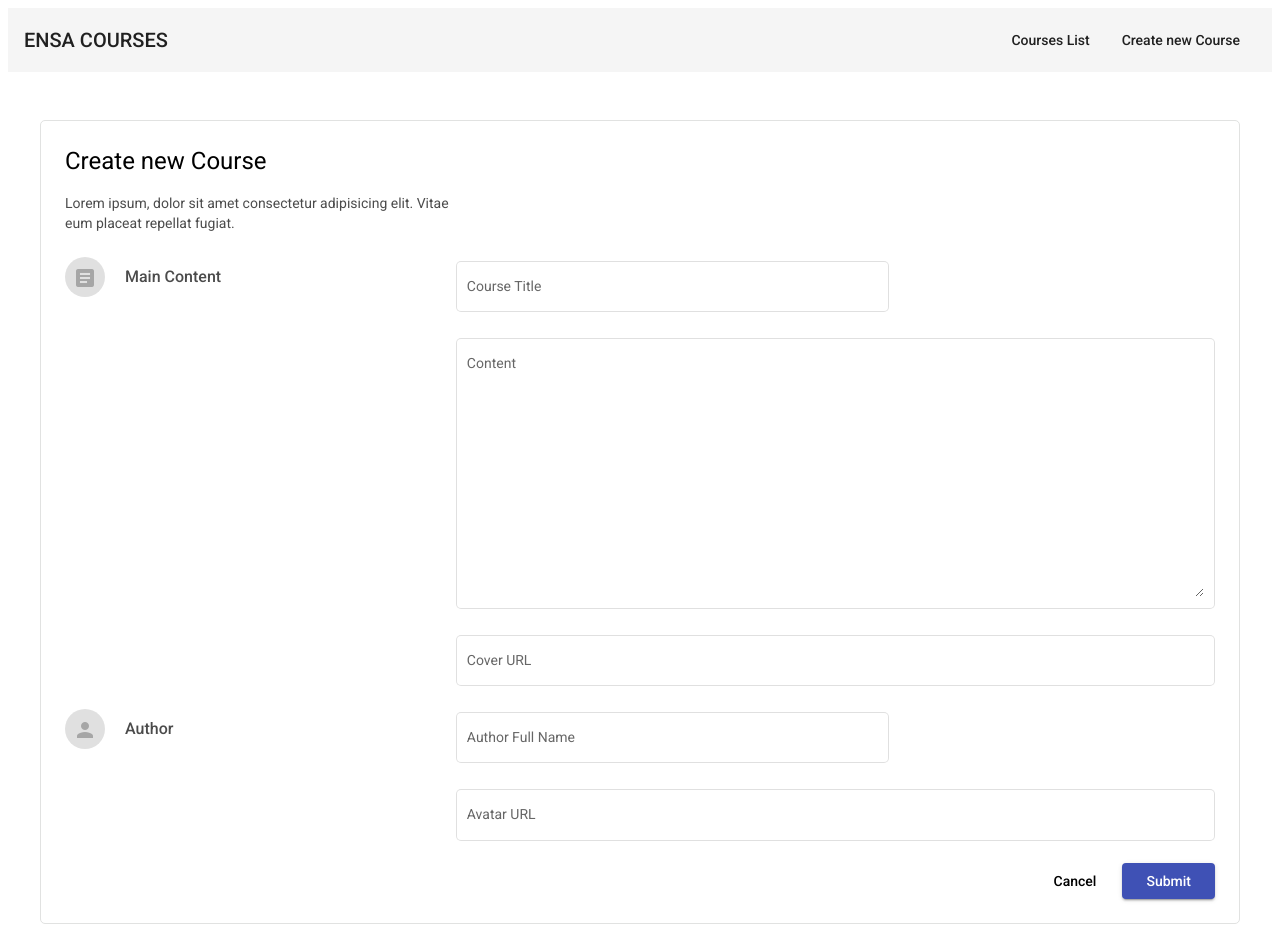
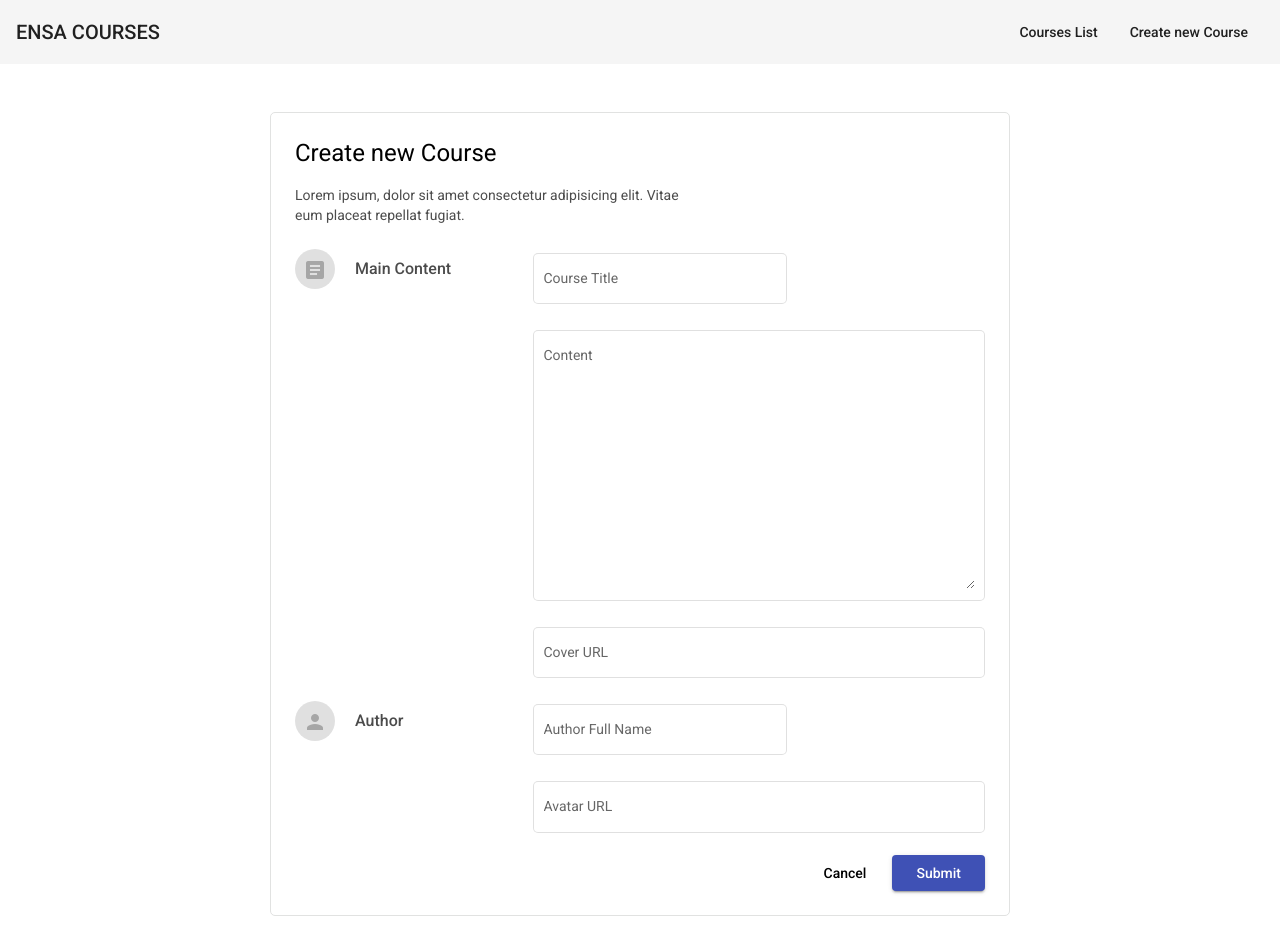
Before and after one commit to IlyasDiker/ENSA_Angular_Courses, an Angular app: page /create in a window 1280 px wide. Built offline with nearby package versions, Linux system fonts and the light colour scheme.

Commit message:
add create form + fix ui main list

```diff
--- a/angular.json
+++ b/angular.json
@@ -105,5 +105,8 @@
         }
       }
     }
+  },
+  "cli": {
+    "analytics": false
   }
 }
--- a/src/app/Course/create-course/create-course.component.html
+++ b/src/app/Course/create-course/create-course.component.html
@@ -1,5 +1,5 @@
 
-<div class="container">
+<div class="container small padded">
     <div class="section-dim p-4 mt-5">
         <form >
             <div class="flex-col">
--- a/src/app/main-page/main-page.component.html
+++ b/src/app/main-page/main-page.component.html
@@ -1,5 +1,5 @@
 
-<div class="container mt-5">
+<div class="container padded mt-5">
     <ul class="courses-grid">
         <ng-container *ngFor="let item of listCourses">
             <li>
--- a/src/app/main-page/main-page.component.ts
+++ b/src/app/main-page/main-page.component.ts
@@ -1,5 +1,6 @@
 import { Component, OnInit } from '@angular/core';
 import { range } from 'rxjs';
+import { getCourses } from '../../assets/js/js';
 
 @Component({
   selector: 'app-main-page',
@@ -8,11 +9,12 @@ import { range } from 'rxjs';
 })
 export class MainPageComponent implements OnInit {
 
-  public listCourses:any = [1,2,3,4,5];
+  public listCourses: any = null;
 
   constructor() { }
 
   ngOnInit(): void {
+    let res = getCourses()
   }
 
 }
--- a/src/index.html
+++ b/src/index.html
@@ -2,7 +2,7 @@
 <html lang="en">
 <head>
   <meta charset="utf-8">
-  <title>AngularCourses</title>
+  <title>ENSA AngularCourses</title>
   <base href="/">
   <meta name="viewport" content="width=device-width, initial-scale=1">
   <link rel="icon" type="image/x-icon" href="favicon.ico">
--- a/src/styles.scss
+++ b/src/styles.scss
@@ -1,3 +1,17 @@
+*{
+  margin: 0;
+  padding: 0;
+  box-sizing: border-box;
+}
+
+:root{
+  --container-padding: 30px;
+
+  @media (max-width: 400px) {
+    --container-padding: 20px;
+  }
+}
+
 .flex{
     display: flex;
 }
@@ -2601,7 +2615,12 @@
   .container{
       max-width: 1200px;
       margin: 0px auto;
-
+    &.small{
+      max-width: 800px;
+    }
+    &.padded{
+      padding: 0px var(--container-padding);
+    }
   }
 
   .section-dim{
```
Also changed, not shown: src/assets/js/api.js (added, +37 -0 lines).
